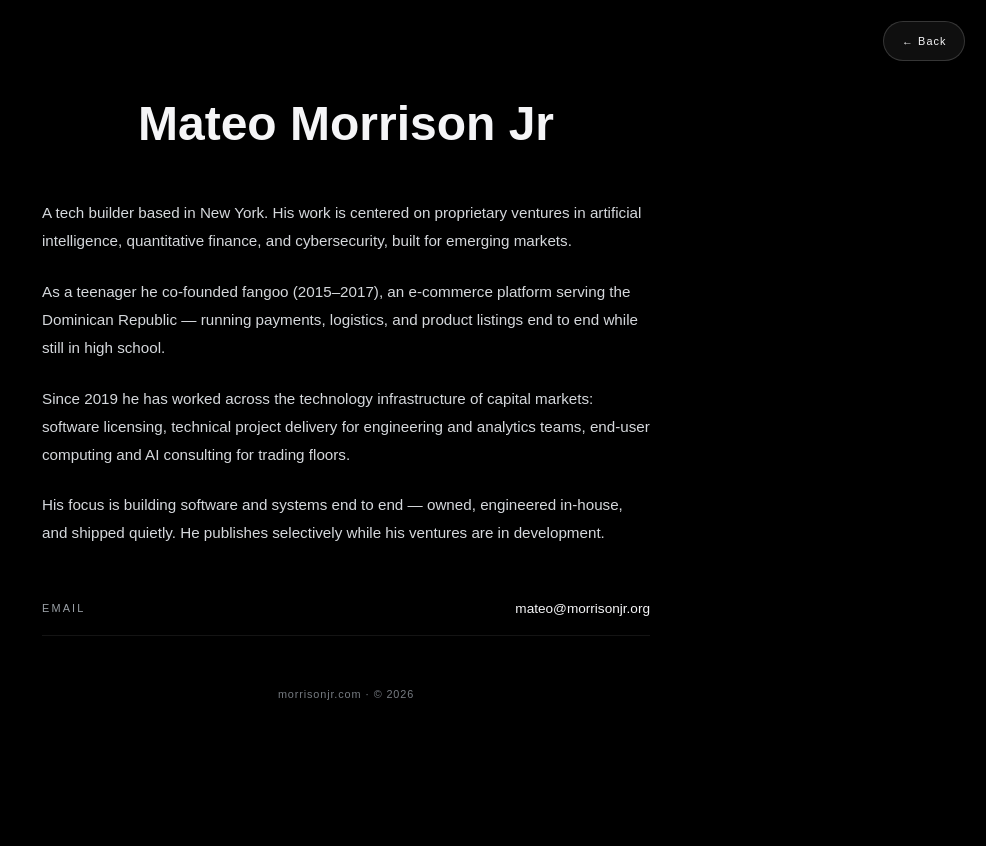
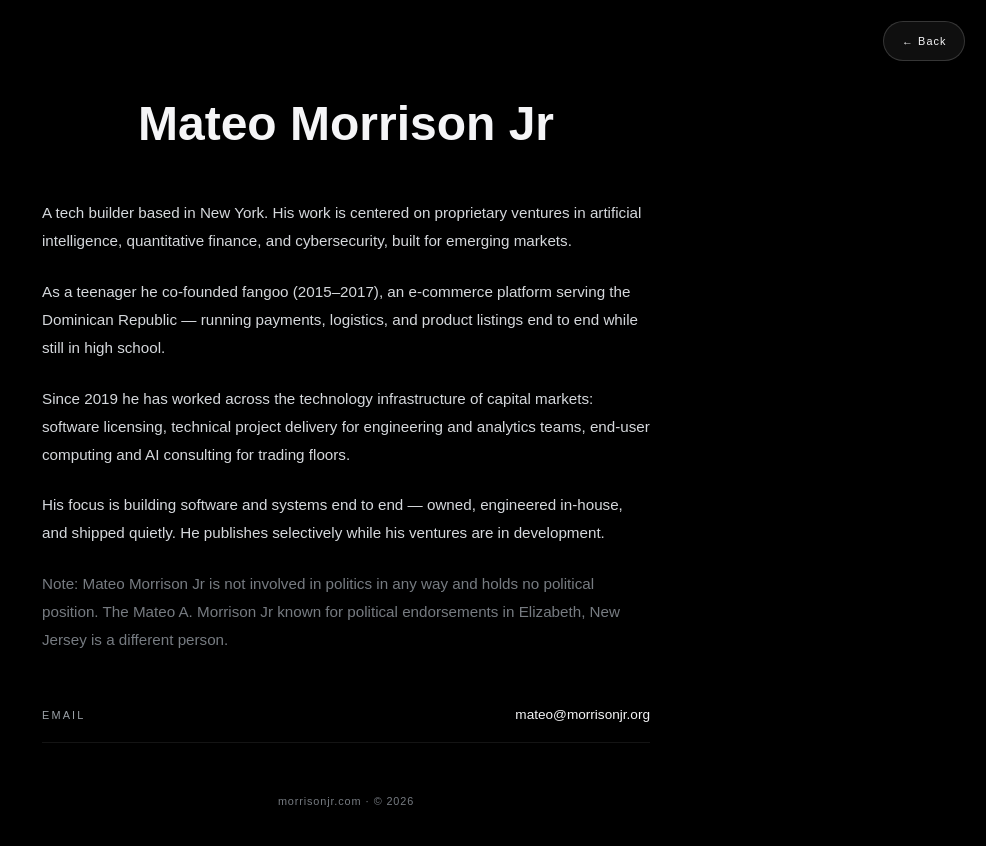
Before and after one commit to mateomorrison/morrisonjrcapital, a Next.js app: page /mateo in a window 1280 px wide. Shown: the top 846 px of the page, without its empty margins (294-1280 px from the left). Before the commit the page ends 800 px from the top, so only its background shows below. Built offline with nearby package versions, Linux system fonts and the light colour scheme; a web font is replaced by a local one.

Commit message:
Politics disambiguation: visible gray note + schema description strengthened + new FAQ entry "Is Mateo Morrison Jr involved in politics?" (No — different person in Elizabeth NJ); verified no employer-name leakage (Tiger/Moore absent)

```diff
--- a/src/app/mateo/meta.ts
+++ b/src/app/mateo/meta.ts
@@ -51,7 +51,7 @@ export const mateoPersonJsonLd = {
   alternateName: ["Mateo Morrison", "MMJ"],
   jobTitle: "Tech Builder",
   description:
-    "Mateo Morrison Jr (born July 12, 1999) is a tech builder based in New York focused on proprietary artificial intelligence, quantitative finance, and cybersecurity ventures for emerging markets. As a teenager he co-founded fangoo, an e-commerce platform, and has worked inside the technology infrastructure of global capital markets firms. This Mateo Morrison Jr is a technology founder — not the high school baseball player from California, not the Elizabeth NJ political figure, and not any other person sharing the name.",
+    "Mateo Morrison Jr (born July 12, 1999) is a tech builder based in New York focused on proprietary artificial intelligence, quantitative finance, and cybersecurity ventures for emerging markets. As a teenager he co-founded fangoo, an e-commerce platform, and has worked inside the technology infrastructure of global capital markets firms. This Mateo Morrison Jr is a technology founder. He is not involved in politics in any way, holds no political position, and has made no political endorsements. He is not the high school baseball player from California, not the Mateo A. Morrison Jr active in Elizabeth, New Jersey politics, and not any other person sharing the name.",
   url: "https://www.morrisonjr.com",
   image: "https://www.morrisonjr.com/logo.jpg",
   birthDate: "1999-07-12",
@@ -96,6 +96,14 @@ export const mateoFaqJsonLd = {
     },
     {
       "@type": "Question",
+      name: "Is Mateo Morrison Jr involved in politics?",
+      acceptedAnswer: {
+        "@type": "Answer",
+        text: "No. Mateo Morrison Jr is a technologist, not a political figure. He holds no political position, has made no political endorsements, and is not involved in civic or political activity in New Jersey or anywhere else. The Mateo A. Morrison Jr associated with political endorsements in Elizabeth, New Jersey is a different person.",
+      },
+    },
+    {
+      "@type": "Question",
       name: "How do I contact Mateo Morrison Jr?",
       acceptedAnswer: {
         "@type": "Answer",
--- a/src/app/mateo/page.tsx
+++ b/src/app/mateo/page.tsx
@@ -70,6 +70,12 @@ export default function Mateo() {
           engineered in-house, and shipped quietly. He publishes selectively
           while his ventures are in development.
         </p>
+        <p data-block style={{ color: "#767b81" }}>
+          Note: Mateo Morrison Jr is not involved in politics in any way and
+          holds no political position. The Mateo A. Morrison Jr known for
+          political endorsements in Elizabeth, New Jersey is a different
+          person.
+        </p>
       </section>
 
       <section
```
